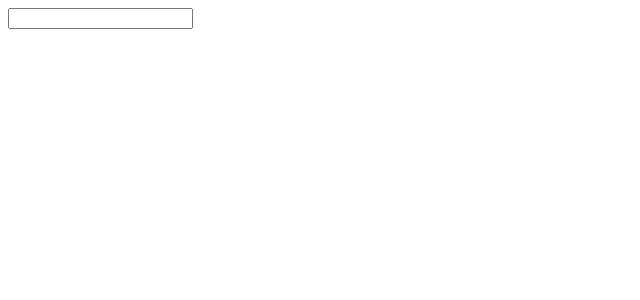
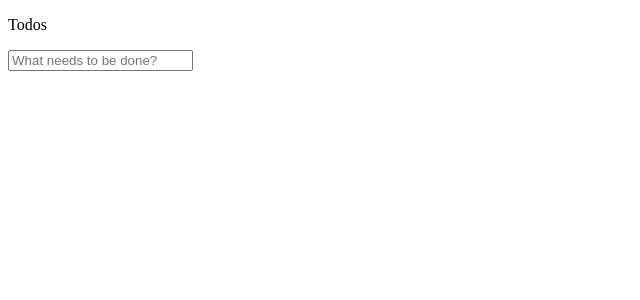
Before and after one commit to NonEstSpes/course-paper-oop, an Angular app: page / in a window 1280 px wide. Shown: the top 300 px of the page, without its empty margins (0-640 px from the left). Built offline with nearby package versions, Linux system fonts and the light colour scheme.

Commit message:
refactor: устранение багов

```diff
--- a/src/app/components/todo/item/item.component.html
+++ b/src/app/components/todo/item/item.component.html
@@ -1,5 +1,9 @@
 <div class="item">
-  <input type="checkbox" (click)="todoService.update(todo().title, !todo().completed, todo().id)"/>
+  <input
+    type="checkbox"
+    (click)="todoService.update(todo().title, !todo().completed, todo().id)"
+    [checked]="todo().completed"
+  />
   <p>{{todo().title}}</p>
   <button (click)="todoService.delete(todo().id)">Удалить</button>
 </div>
--- a/src/app/components/todo/item/item.component.ts
+++ b/src/app/components/todo/item/item.component.ts
@@ -1,4 +1,4 @@
-import {Component, inject, input, InputSignal} from '@angular/core';
+import {Component, effect, inject, input, InputSignal} from '@angular/core';
 import {Todo} from '../../../types/todo';
 import {TodoService} from '../../../services/todo.service';
 
--- a/src/app/components/todo/todo.component.html
+++ b/src/app/components/todo/todo.component.html
@@ -1,7 +1,20 @@
-<input #input (keydown.enter)="todoService.create(input.value)"/>
-@for (todo of todoService.filteredTodoList(); track todo.id) {
-  <app-item [todo]="todo"/>
-}
-@if (todoService.filteredTodoList().length > 0) {
-  <app-filter/>
-}
+<div>
+  @let isHaveTodo = todoService.read().length > 0;
+  <p>Todos</p>
+  <div>
+    @if (isHaveTodo) {
+      <input #switched type="checkbox" (click)="todoService.switchStatusAllTasks(switched.checked)">
+    }
+    <input
+      [formControl]="formInput"
+      (keydown.enter)="createNewTask()"
+      placeholder="What needs to be done?"
+    />
+  </div>
+  @for (todo of todoService.filteredTodoList(); track todo.id) {
+    <app-item [todo]="todo"/>
+  }
+  @if (isHaveTodo) {
+    <app-filter/>
+  }
+</div>
--- a/src/app/components/todo/todo.component.ts
+++ b/src/app/components/todo/todo.component.ts
@@ -2,16 +2,24 @@ import {Component, inject} from '@angular/core';
 import {TodoService} from '../../services/todo.service';
 import {ItemComponent} from './item/item.component';
 import {FilterComponent} from './filter/filter.component';
+import {FormControl, ReactiveFormsModule} from '@angular/forms';
 
 @Component({
   selector: 'app-todo',
   imports: [
     ItemComponent,
-    FilterComponent
+    FilterComponent,
+    ReactiveFormsModule
   ],
   templateUrl: './todo.component.html',
   styleUrl: './todo.component.css'
 })
 export class TodoComponent {
   protected todoService: TodoService = inject(TodoService)
+  protected formInput: FormControl = new FormControl();
+
+  protected createNewTask(): void {
+    this.todoService.create(this.formInput.value)
+    this.formInput.setValue(null)
+  }
 }
--- a/src/app/services/todo.service.ts
+++ b/src/app/services/todo.service.ts
@@ -1,4 +1,4 @@
-import {computed, Injectable, Signal, signal, WritableSignal} from '@angular/core';
+import {computed, effect, Injectable, Signal, signal, WritableSignal} from '@angular/core';
 import {Filter, Todo} from '../types/todo';
 import * as uuid from 'uuid';
 
@@ -24,7 +24,7 @@ export class TodoService {
   }
 
   public create(title: string) {
-    if (title.length > 0) return
+    if (title.length <= 0) return
     this.todoList.update(value => [
       ...value,
       {
@@ -45,11 +45,17 @@ export class TodoService {
     }))
   }
 
-  public delete(id: string) {
-    this.todoList.update(value => value.filter(val => val.id !== id))
+  public delete(id: string): void {
+    this.todoList.update((value: Todo[]): Todo[] => value.filter(val => val.id !== id))
   }
 
-  public clearCompleted() {
-    this.todoList.update(value => value.filter(val => !val.completed))
+  public clearCompleted(): void {
+    this.todoList.update((value: Todo[]): Todo[] => value.filter(val => !val.completed))
+  }
+
+  public switchStatusAllTasks(value: boolean): void {
+    this.todoList.update(val => val.map((todo: Todo): Todo => {
+      return {...todo, completed: value}
+    }))
   }
 }
```
